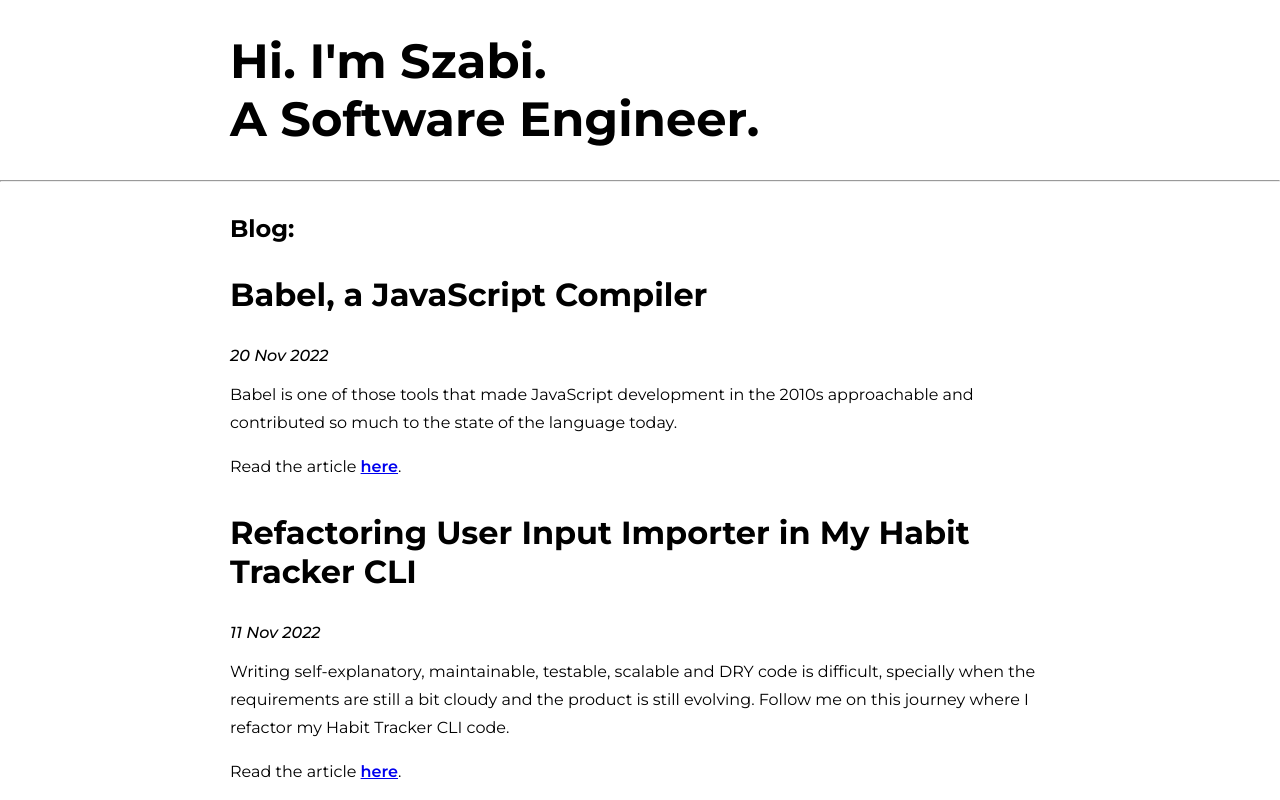
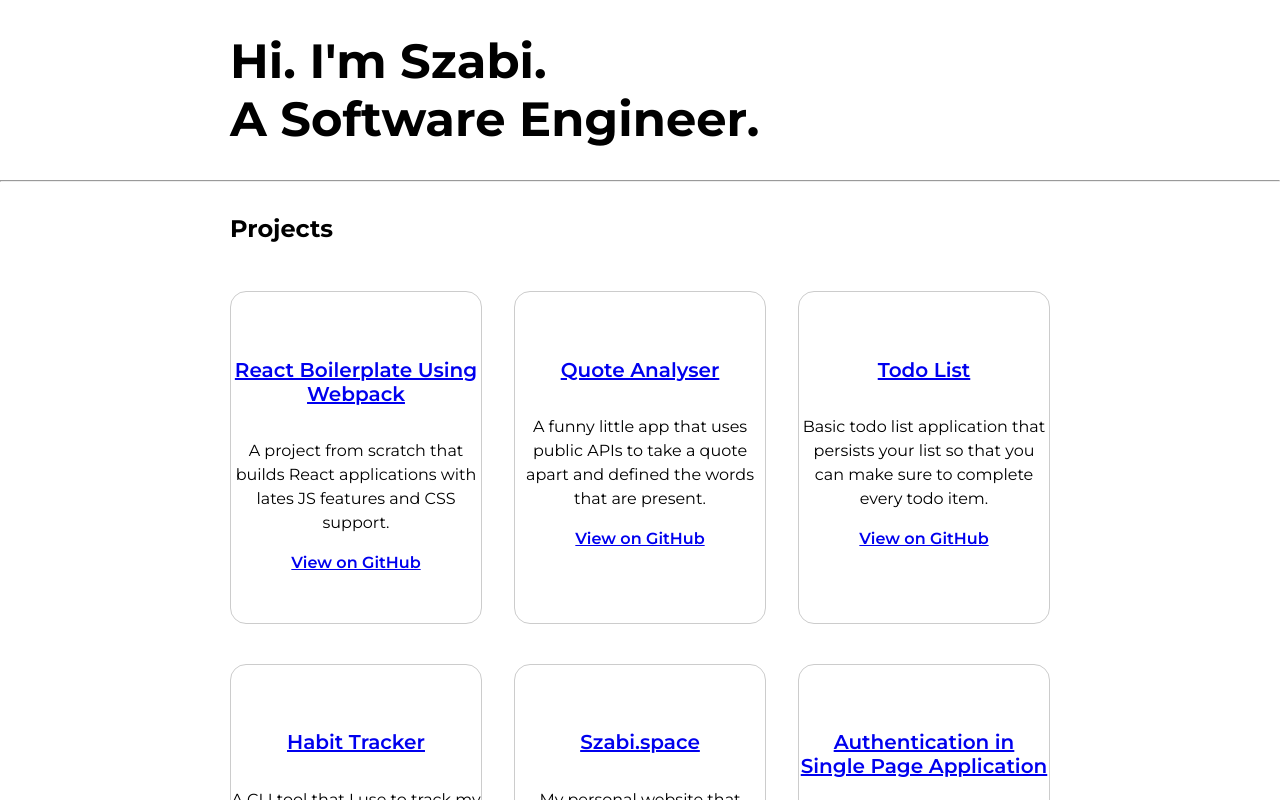
Before and after one commit to szabikr/szabi-space, a Next.js app: page /index2 in a window 1280 px wide. Shown: the top 800 px of the page. Built offline with nearby package versions, Linux system fonts and the light colour scheme.

Commit message:
Display project thumbnails

```diff
--- /dev/null
+++ b/src/components/projects.jsx
@@ -0,0 +1,29 @@
+import Link from 'next/link'
+
+export default function Projects({ projects }) {
+  return (
+    <section>
+      <ul>
+        {projects.map((project) => (
+          <li key={project.name}>
+            <h5>
+              <Link href={project.url}>
+                <a>{project.name}</a>
+              </Link>
+            </h5>
+            <p>{project.summary}</p>
+            <p>
+              <a
+                href={project.repoLink}
+                target="_blank"
+                rel="noopener noreferrer"
+              >
+                View on GitHub
+              </a>
+            </p>
+          </li>
+        ))}
+      </ul>
+    </section>
+  )
+}
--- a/src/pages/index2.js
+++ b/src/pages/index2.js
@@ -1,5 +1,6 @@
+import Projects from '../components/projects'
 import BlogPostThumbnails from '../components/blog-post-thumbnails'
-import { blogThumbnails } from '../data'
+import { blogThumbnails, projects } from '../data'
 
 export default function Home(props) {
   return (
@@ -12,7 +13,9 @@
       </header>
       <hr />
       <main>
-        <h4>Blog:</h4>
+        <h4>Projects</h4>
+        <Projects projects={props.projects} />
+        <h4>Blog</h4>
         <BlogPostThumbnails thumbnails={props.thumbnails} />
       </main>
       <hr />
@@ -25,6 +28,7 @@
   return {
     props: {
       thumbnails: blogThumbnails,
+      projects: projects,
     },
   }
 }
--- /dev/null
+++ b/src/styles/projects.css
@@ -0,0 +1 @@
+/* TODO: Project Thumbnails */
```
